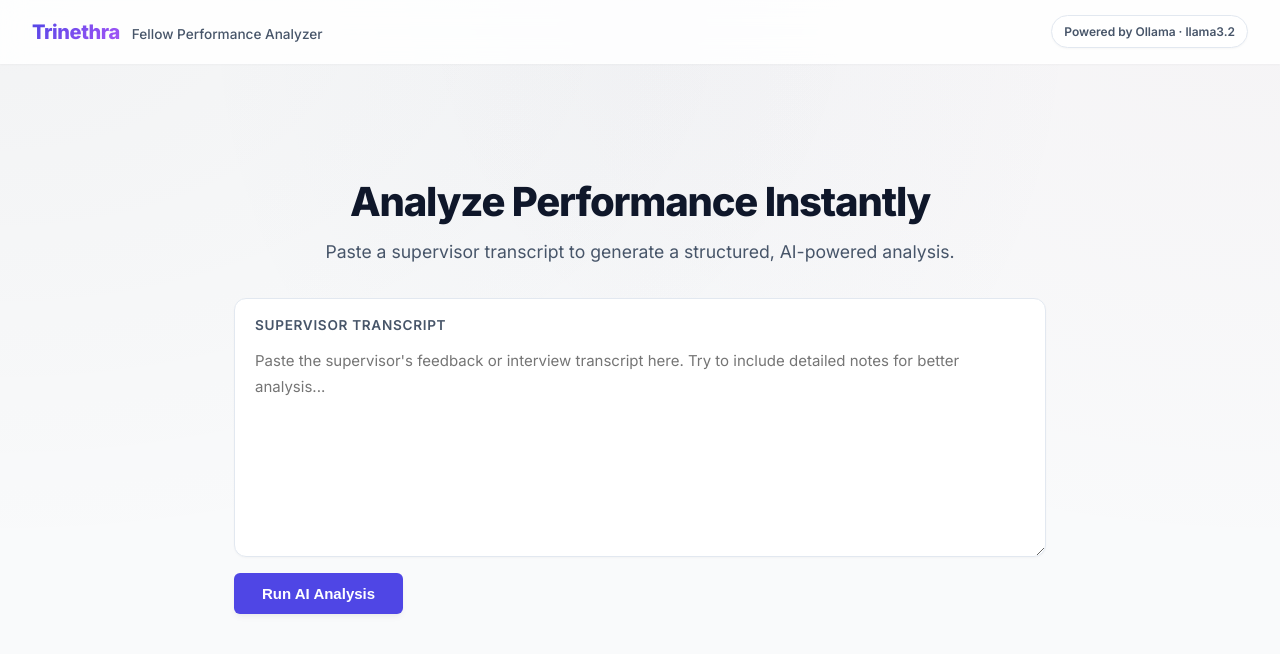
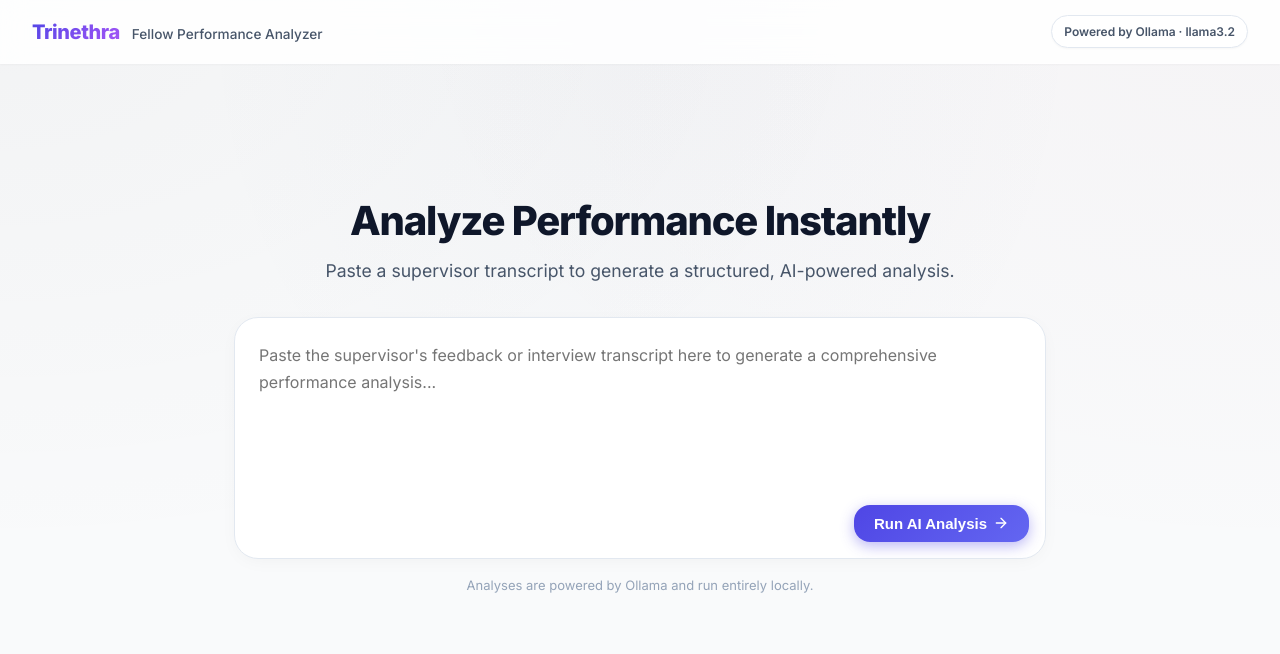
Before and after one commit to sujay-0-dev/Trinetra-project, a React (Vite) app in the folder trinethra-frontend/: page / in a window 1280 px wide. Shown: the top 654 px of the page. Built offline with nearby package versions, Linux system fonts and the light colour scheme.

Commit message:
style: redesign transcript input into a premium AI prompt

```diff
--- a/trinethra-frontend/src/components/TranscriptInput.jsx
+++ b/trinethra-frontend/src/components/TranscriptInput.jsx
@@ -8,7 +8,7 @@ export default function TranscriptInput({ onResult, onStart, onError }) {
 
   const handleAnalyze = async () => {
     if (!transcript.trim()) {
-      setError('Please enter a transcript.');
+      setError('Please enter a transcript before analyzing.');
       return;
     }
 
@@ -43,75 +43,86 @@ export default function TranscriptInput({ onResult, onStart, onError }) {
   };
 
   return (
-    <div style={{ display: 'flex', flexDirection: 'column', gap: '1rem' }}>
+    <div style={{ display: 'flex', flexDirection: 'column', gap: '8px', width: '100%', maxWidth: '860px', margin: '0 auto' }}>
       <div
         style={{
-          backgroundColor: 'var(--color-surface)',
-          border: `1px solid ${isFocused ? 'var(--color-accent)' : 'var(--color-border)'}`,
-          borderRadius: 'var(--radius)',
-          boxShadow: isFocused ? '0 0 0 4px var(--color-accent-light), var(--shadow-md)' : 'var(--shadow-sm)',
+          backgroundColor: '#ffffff',
+          border: `1px solid ${isFocused ? 'var(--color-border-focus)' : 'var(--color-border)'}`,
+          borderRadius: '24px',
+          boxShadow: isFocused
+            ? '0 10px 40px -10px rgba(79, 70, 229, 0.15)'
+            : '0 4px 20px -5px rgba(0, 0, 0, 0.05)',
           overflow: 'hidden',
-          transition: 'all 0.2s ease',
+          transition: 'all 0.3s cubic-bezier(0.4, 0, 0.2, 1)',
           display: 'flex',
-          flexDirection: 'column'
+          flexDirection: 'column',
+          position: 'relative'
         }}
       >
-        <div style={{ padding: '16px 20px 0', fontSize: '0.85rem', fontWeight: '600', color: 'var(--color-text-secondary)', textTransform: 'uppercase', letterSpacing: '0.05em' }}>
-          Supervisor Transcript
-        </div>
         <textarea
           style={{
             border: 'none',
-            minHeight: '220px',
-            fontSize: '15px',
+            minHeight: '240px',
+            fontSize: '16px',
             lineHeight: '1.7',
             resize: 'vertical',
             width: '100%',
-            padding: '12px 20px 20px',
+            padding: '24px 24px 80px 24px', // extra bottom padding for the button
             outline: 'none',
             background: 'transparent',
             color: 'var(--color-text-primary)',
             fontFamily: 'inherit'
           }}
-          placeholder="Paste the supervisor's feedback or interview transcript here. Try to include detailed notes for better analysis..."
+          placeholder="Paste the supervisor's feedback or interview transcript here to generate a comprehensive performance analysis..."
           value={transcript}
           onChange={(e) => setTranscript(e.target.value)}
           onFocus={() => setIsFocused(true)}
           onBlur={() => setIsFocused(false)}
           disabled={isLoading}
         />
+
+        <div style={{
+          position: 'absolute',
+          bottom: '16px',
+          right: '16px',
+          left: '16px',
+          display: 'flex',
+          justifyContent: 'space-between',
+          alignItems: 'center'
+        }}>
+          <div style={{ color: 'var(--color-red)', fontSize: '13px', fontWeight: '500', paddingLeft: '8px' }}>
+            {error && `⚠️ ${error}`}
           </div>
 
-      <div style={{ display: 'flex', flexDirection: 'column', alignItems: 'flex-start', gap: '0.5rem' }}>
           <button
             style={{
-            backgroundColor: 'var(--color-accent)',
+              background: 'linear-gradient(135deg, var(--color-accent) 0%, #6366f1 100%)',
               color: '#ffffff',
-            borderRadius: 'var(--radius-sm)',
-            padding: '12px 28px',
+              borderRadius: '16px',
+              padding: '10px 20px',
               fontWeight: '600',
               border: 'none',
               cursor: isLoading ? 'not-allowed' : 'pointer',
-            opacity: isLoading ? 0.7 : 1,
+              opacity: isLoading ? 0.8 : 1,
               display: 'inline-flex',
               alignItems: 'center',
+              justifyContent: 'center',
               fontSize: '15px',
-            boxShadow: 'var(--shadow-md)',
+              boxShadow: '0 4px 14px 0 rgba(79, 70, 229, 0.39)',
               transition: 'all 0.2s cubic-bezier(0.4, 0, 0.2, 1)',
-            transform: 'translateY(0)'
+              transform: 'translateY(0)',
+              marginLeft: 'auto'
             }}
             onMouseEnter={(e) => {
               if (!isLoading) {
-              e.currentTarget.style.backgroundColor = 'var(--color-accent-hover)';
                 e.currentTarget.style.transform = 'translateY(-2px)';
-              e.currentTarget.style.boxShadow = 'var(--shadow-lg), 0 0 15px var(--color-accent-glow)';
+                e.currentTarget.style.boxShadow = '0 6px 20px rgba(79, 70, 229, 0.5)';
               }
             }}
             onMouseLeave={(e) => {
               if (!isLoading) {
-              e.currentTarget.style.backgroundColor = 'var(--color-accent)';
                 e.currentTarget.style.transform = 'translateY(0)';
-              e.currentTarget.style.boxShadow = 'var(--shadow-md)';
+                e.currentTarget.style.boxShadow = '0 4px 14px 0 rgba(79, 70, 229, 0.39)';
               }
             }}
             onClick={handleAnalyze}
@@ -119,7 +130,7 @@ export default function TranscriptInput({ onResult, onStart, onError }) {
           >
             {isLoading ? (
               <>
-              <svg style={{ animation: 'spin 1s linear infinite', marginRight: '0.5rem' }} xmlns="http://www.w3.org/2000/svg" width="18" height="18" viewBox="0 0 24 24" fill="none" stroke="currentColor" strokeWidth="2" strokeLinecap="round" strokeLinejoin="round">
+                <svg style={{ animation: 'spin 1s linear infinite', marginRight: '8px' }} xmlns="http://www.w3.org/2000/svg" width="18" height="18" viewBox="0 0 24 24" fill="none" stroke="currentColor" strokeWidth="2" strokeLinecap="round" strokeLinejoin="round">
                   <line x1="12" y1="2" x2="12" y2="6"></line>
                   <line x1="12" y1="18" x2="12" y2="22"></line>
                   <line x1="4.93" y1="4.93" x2="7.76" y2="7.76"></line>
@@ -129,15 +140,22 @@ export default function TranscriptInput({ onResult, onStart, onError }) {
                   <line x1="4.93" y1="19.07" x2="7.76" y2="16.24"></line>
                   <line x1="16.24" y1="7.76" x2="19.07" y2="4.93"></line>
                 </svg>
-              Analyzing Profile...
+                Analyzing...
               </>
-          ) : 'Run AI Analysis'}
+            ) : (
+              <>
+                Run AI Analysis
+                <svg style={{ marginLeft: '6px' }} xmlns="http://www.w3.org/2000/svg" width="16" height="16" viewBox="0 0 24 24" fill="none" stroke="currentColor" strokeWidth="2" strokeLinecap="round" strokeLinejoin="round">
+                  <line x1="5" y1="12" x2="19" y2="12"></line>
+                  <polyline points="12 5 19 12 12 19"></polyline>
+                </svg>
+              </>
+            )}
           </button>
-        {error && (
-          <div style={{ color: 'var(--color-red)', fontSize: '13px', marginTop: '4px', fontWeight: '500' }}>
-            {error}
         </div>
-        )}
+      </div>
+      <div style={{ textAlign: 'center', fontSize: '13px', color: 'var(--color-text-muted)', marginTop: '8px' }}>
+        Analyses are powered by Ollama and run entirely locally.
       </div>
     </div>
   );
```
Lines whose indentation alone changed are shown as unchanged.
